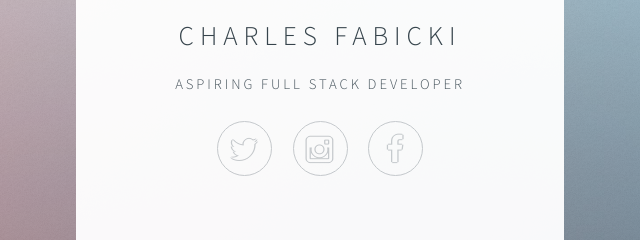
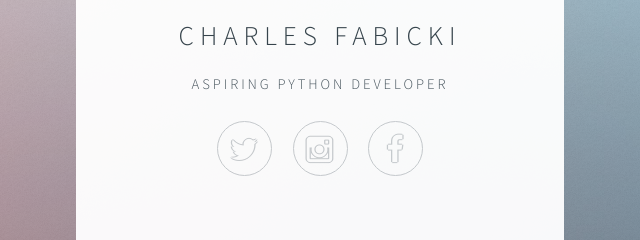
Before and after one commit to CharlesFabicki/First.Personal.Website, a plain HTML site: page index.html in a window 1280 px wide. Shown: the part 436-676 px from the top of the page, 320-960 px from the left. Drawn offline with Linux system fonts and the light colour scheme.

Commit message:
Update index.html

```diff
--- a/index.html
+++ b/index.html
@@ -19,7 +19,7 @@
 						<header>
 							<span class="avatar"><img src="https://scontent-frt3-1.xx.fbcdn.net/v/t1.6435-9/66445392_2400500800007643_8681642026489348096_n.jpg?stp=dst-jpg_s526x395&_nc_cat=107&ccb=1-7&_nc_sid=09cbfe&_nc_ohc=NmBiDAyrXJcAX-MwETi&_nc_ht=scontent-frt3-1.xx&oh=00_AT9pa0KcM3pjhtth05rR77gnUUd-nEQAcfLyC8zMAYN2tg&oe=62C48813" alt="" /></span>
 							<h1>Charles Fabicki</h1>
-							<p>Aspiring Full Stack Developer</p>
+							<p>Aspiring Python Developer</p>
 						</header>
 
 						<footer>
```
